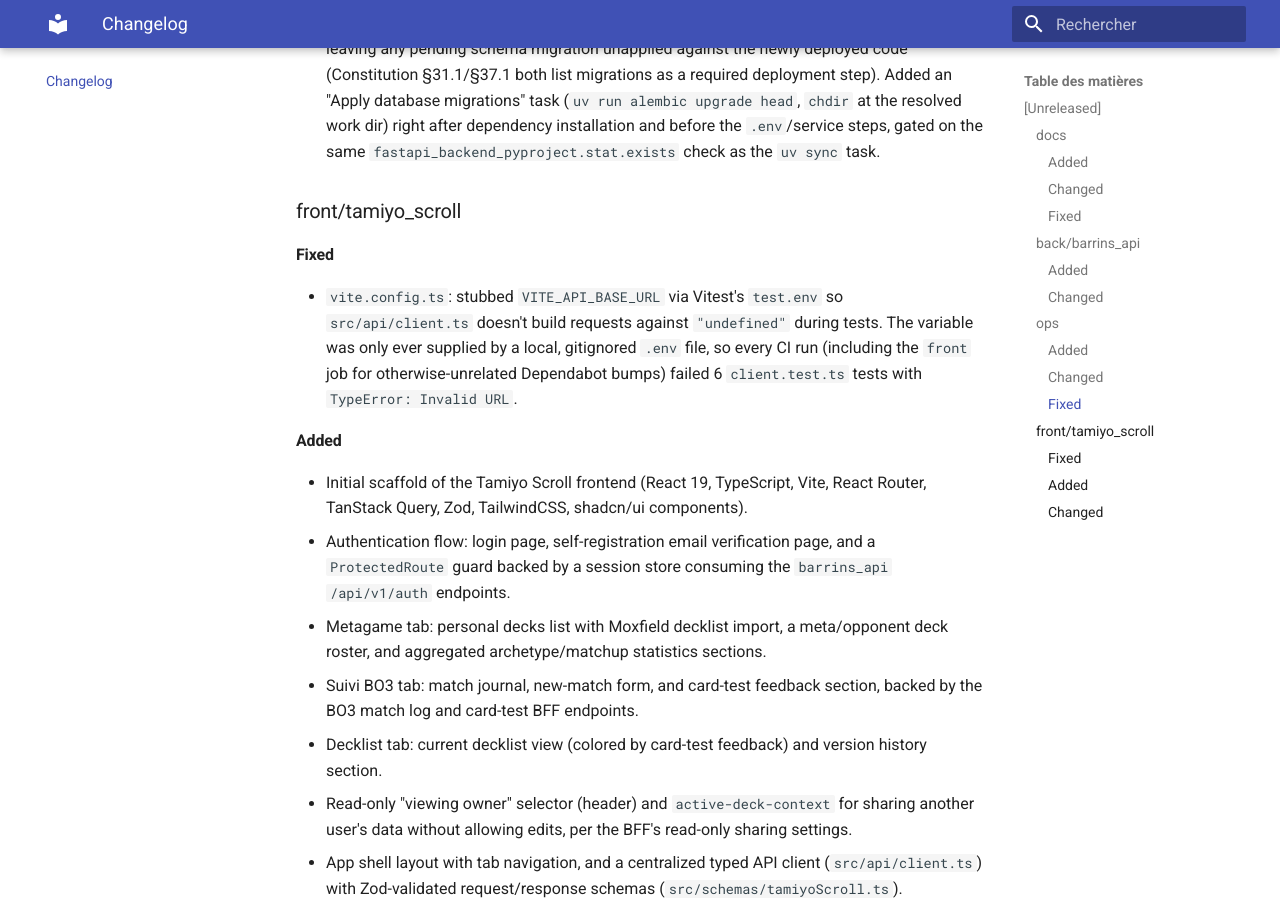
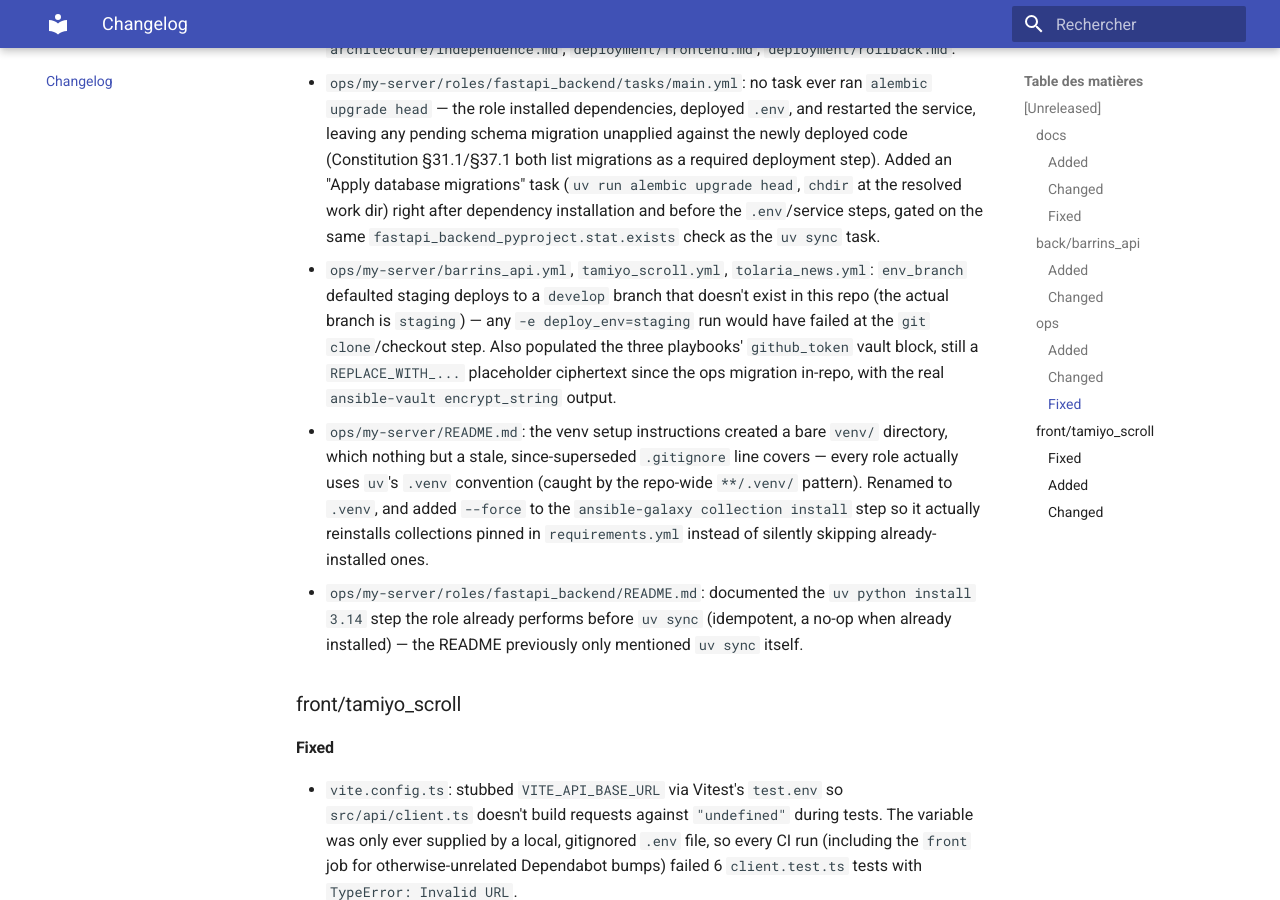
Before and after one commit to Spigushe/barrins-project, an MkDocs documentation site: the page built from docs/content/CHANGELOG.md, in a window 1280 px wide and 900 px high, scrolled down 7465 px. Built offline with MkDocs 1.6.1 and Material for MkDocs 9.7.7, drawn with Linux system fonts in a browser that asks for light colours; some of the changed text lies outside the part shown.

Commit message:
fix(ops): point staging deploys at the staging branch, fill in vault secrets
env_branch defaulted staging deploys to a nonexistent `develop` branch
instead of `staging`, so any staging run would fail at git checkout.
Also replaces the still-placeholder github_token vault ciphertext with
the real encrypted value, normalizes ansible.cfg spacing, switches the
control-machine venv setup from `venv` to `.venv` (with --force on the
collection install so pinned versions actually apply), and documents
the role's existing `uv python install 3.14` step in its README.

```diff
--- a/docs/content/CHANGELOG.md
+++ b/docs/content/CHANGELOG.md
@@ -207,6 +207,10 @@ sub-repos with actual changes appear in a given release.
   nginx vhost, or database. Decided with the user (§16.2) after
   `tolaria_news.yml`'s embedded-backend exception (see Fixed below)
   was judged to need fixing rather than being grandfathered.
+- `ops/my-server/ansible.cfg`: normalized `key=value` spacing under
+  `[defaults]` — `inventory`, `vault_password_file`, `timeout`, and
+  `ansible_ssh_user` had stray spaces around `=` that every other key
+  in the file didn't.
 
 #### Fixed
 
@@ -356,6 +360,26 @@ sub-repos with actual changes appear in a given release.
   right after dependency installation and before the `.env`/service
   steps, gated on the same `fastapi_backend_pyproject.stat.exists`
   check as the `uv sync` task.
+- `ops/my-server/barrins_api.yml`, `tamiyo_scroll.yml`,
+  `tolaria_news.yml`: `env_branch` defaulted staging deploys to a
+  `develop` branch that doesn't exist in this repo (the actual branch
+  is `staging`) — any `-e deploy_env=staging` run would have failed at
+  the `git clone`/checkout step. Also populated the three playbooks'
+  `github_token` vault block, still a `REPLACE_WITH_...` placeholder
+  ciphertext since the ops migration in-repo, with the real
+  `ansible-vault encrypt_string` output.
+- `ops/my-server/README.md`: the venv setup instructions created a
+  bare `venv/` directory, which nothing but a stale,
+  since-superseded `.gitignore` line covers — every role actually
+  uses `uv`'s `.venv` convention (caught by the repo-wide
+  `**/.venv/` pattern). Renamed to `.venv`, and added `--force` to
+  the `ansible-galaxy collection install` step so it actually
+  reinstalls collections pinned in `requirements.yml` instead of
+  silently skipping already-installed ones.
+- `ops/my-server/roles/fastapi_backend/README.md`: documented the
+  `uv python install 3.14` step the role already performs before
+  `uv sync` (idempotent, a no-op when already installed) — the
+  README previously only mentioned `uv sync` itself.
 
 ### front/tamiyo_scroll
 
```
Also changed, not shown: ops/my-server/README.md, ops/my-server/roles/fastapi_backend/README.md, 4 other files.
